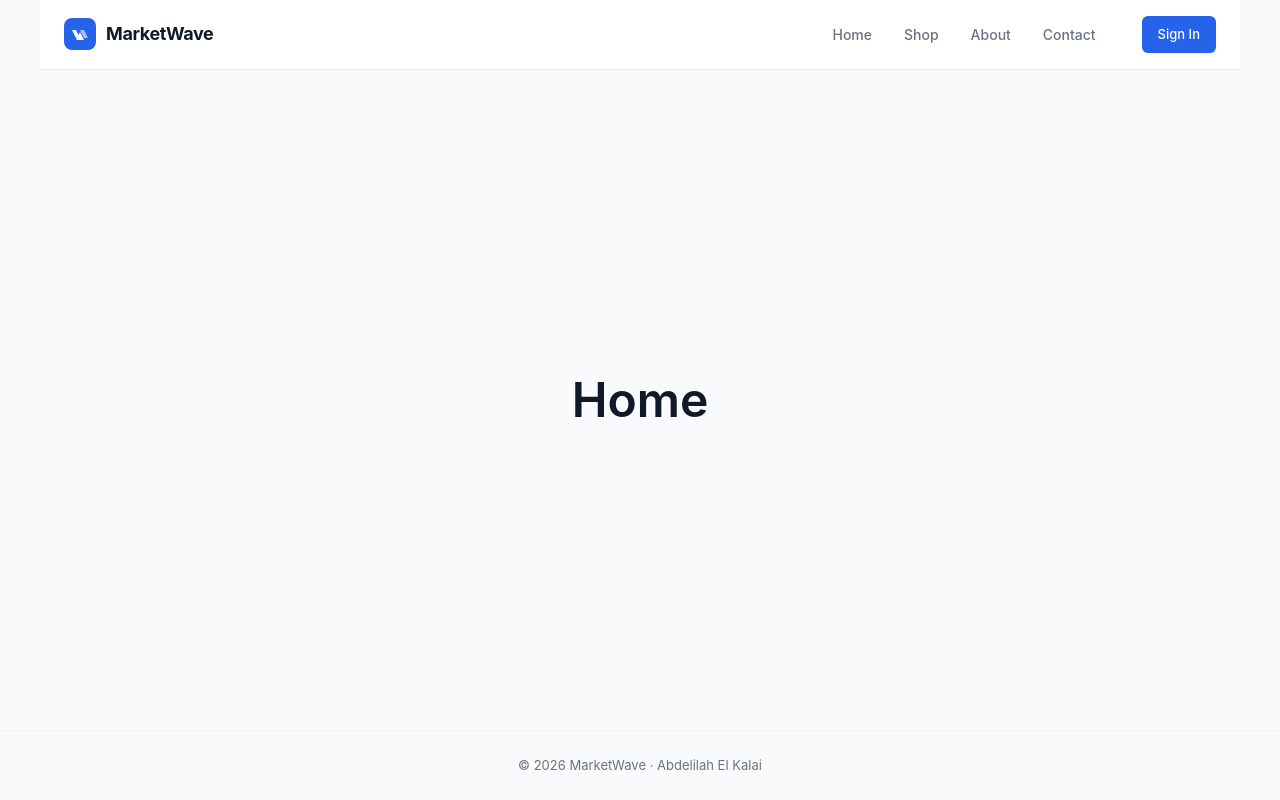
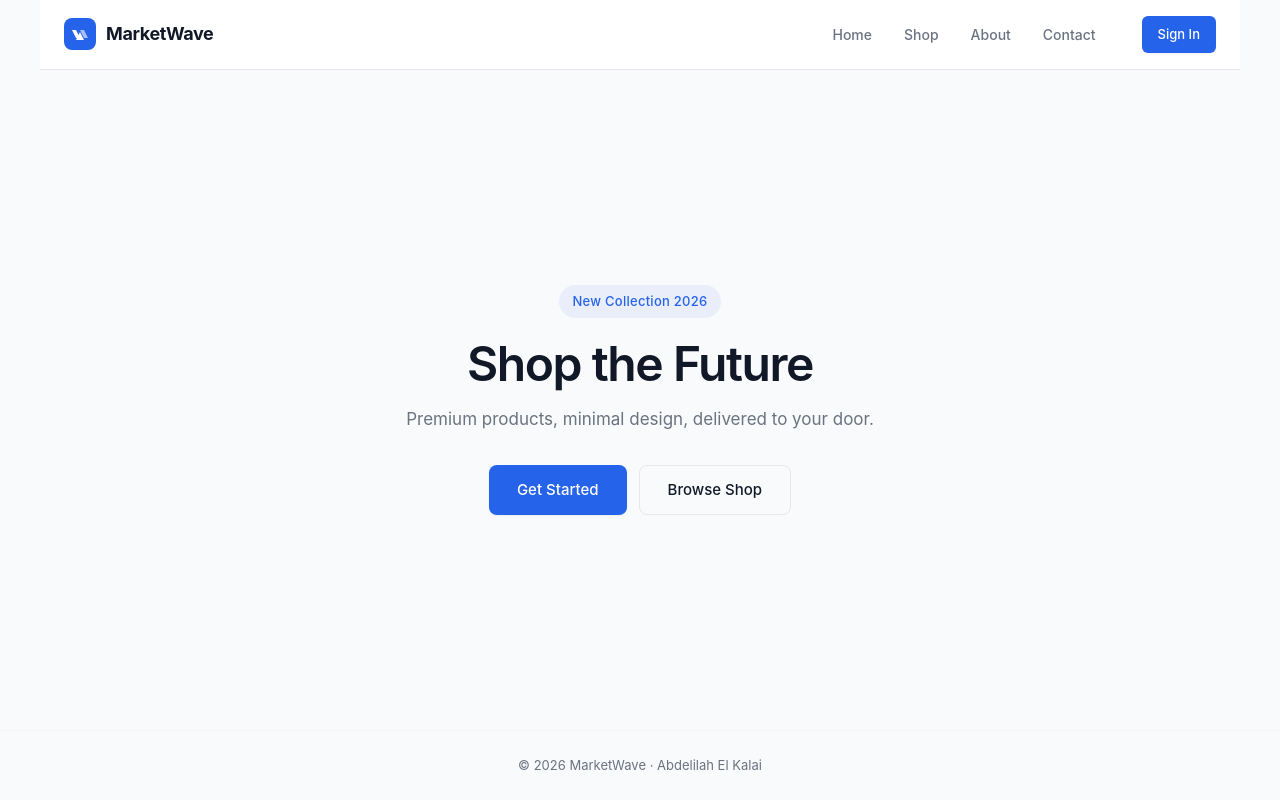
Before and after one commit to abdelilahelkalai/e-commerce, a React (Vite) app: page / in a window 1280 px wide. Built offline with nearby package versions, Linux system fonts and the light colour scheme.

Commit message:
feat: personalized home page for logged in users

```diff
--- a/src/App.css
+++ b/src/App.css
@@ -9,11 +9,39 @@
 .page {
   flex: 1;
   display: flex;
+  flex-direction: column;
   align-items: center;
   justify-content: center;
   padding: 48px var(--container-padding);
+  text-align: center;
   color: var(--color-text-secondary);
   font-size: 24px;
+}
+
+.page--home {
+  max-width: 560px;
+  margin: 0 auto;
+}
+
+.page__title {
+  font-size: clamp(32px, 5vw, 48px);
+  letter-spacing: -0.03em;
+  color: var(--color-text-heading);
+  margin: 16px 0 12px;
+}
+
+.page__subtitle {
+  font-size: 17px;
+  color: var(--color-text-secondary);
+  margin-bottom: 32px;
+  line-height: 1.6;
+}
+
+.page__actions {
+  display: flex;
+  gap: 12px;
+  justify-content: center;
+  flex-wrap: wrap;
 }
 
 /* ── Shared ────────────────────────────────────── */
--- a/src/pages/Home.jsx
+++ b/src/pages/Home.jsx
@@ -1,7 +1,36 @@
+import { Link } from 'react-router-dom'
+import { useAuth } from '../context/AuthContext'
+
 export default function Home() {
+  const { user } = useAuth()
+
   return (
-    <div className="page">
-      <h1>Home</h1>
+    <div className="page page--home">
+      {user ? (
+        <>
+          <span className="badge">Welcome back</span>
+          <h1 className="page__title">Hey, {user.firstName}</h1>
+          <p className="page__subtitle">
+            Ready to explore the latest products? Your next favorite item is just a click away.
+          </p>
+          <div className="page__actions">
+            <Link className="btn" to="/shop">Browse Shop</Link>
+            <Link className="btn btn--outline" to="/profile">View Profile</Link>
+          </div>
+        </>
+      ) : (
+        <>
+          <span className="badge">New Collection 2026</span>
+          <h1 className="page__title">Shop the Future</h1>
+          <p className="page__subtitle">
+            Premium products, minimal design, delivered to your door.
+          </p>
+          <div className="page__actions">
+            <Link className="btn" to="/auth">Get Started</Link>
+            <Link className="btn btn--outline" to="/shop">Browse Shop</Link>
+          </div>
+        </>
+      )}
     </div>
   )
 }
```
